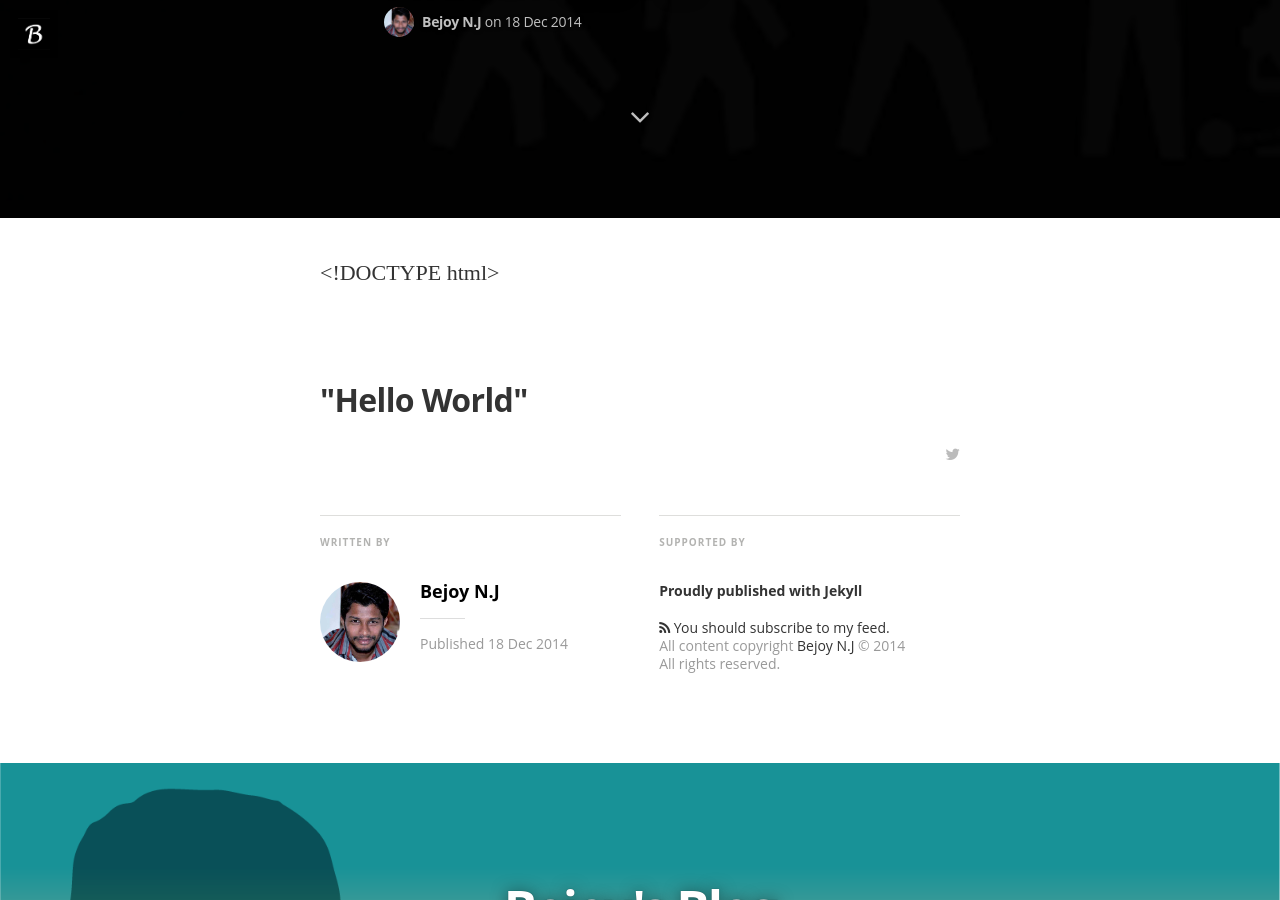
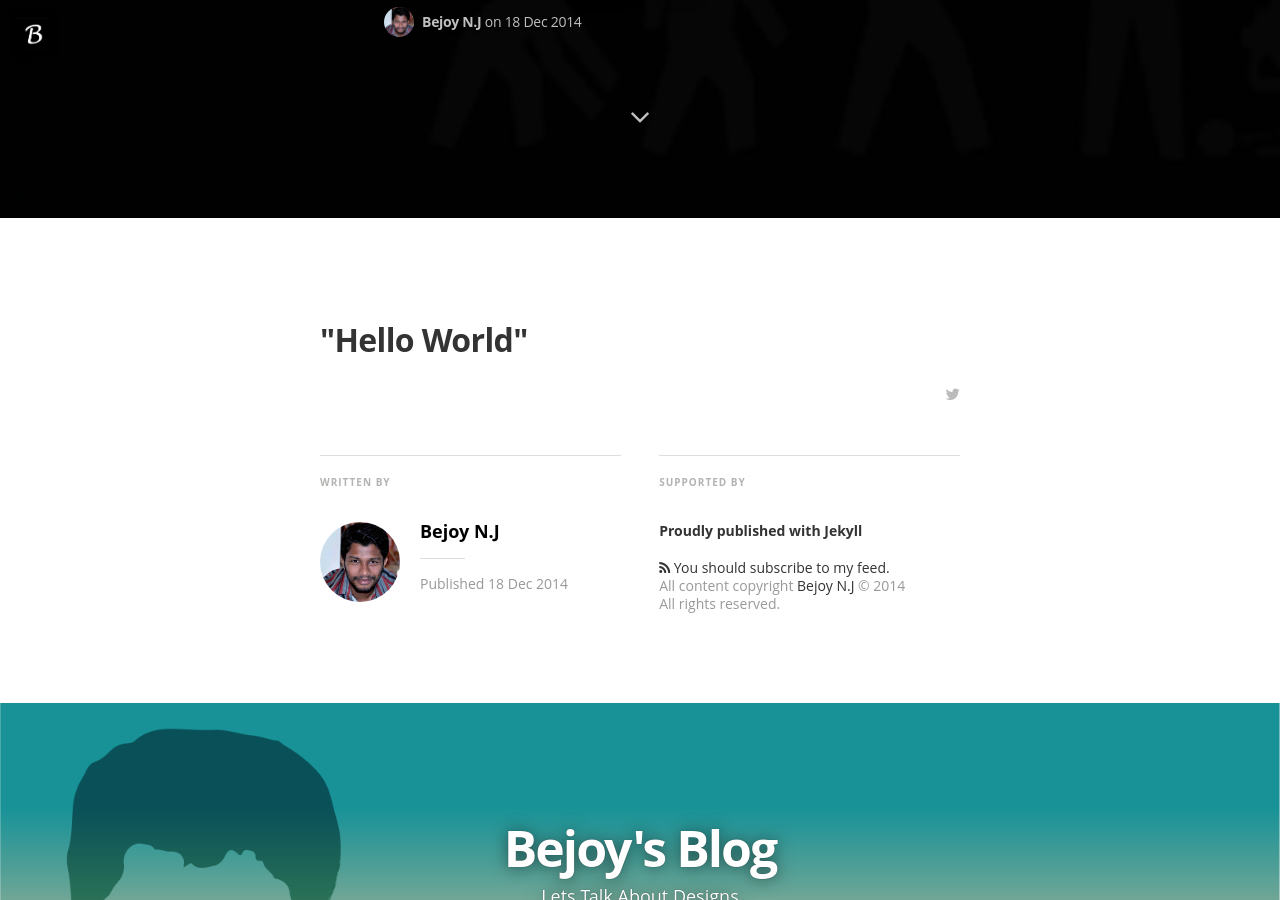
Before and after one commit to Bejoynj/bejoynj.github.io, a Jekyll site: the page built from _posts/2014-12-13-first-blogging.markdown, in a window 1280 px wide and 900 px high, scrolled down 682 px. Built offline with Jekyll 4.4.1, drawn with Linux system fonts in a browser that asks for light colours; nearby versions of some CDN libraries; some web fonts are replaced; Markdown is read by kramdown in place of the engine named in the settings.

Commit message:
first blog

```diff
--- a/_posts/2014-12-13-first-blogging.markdown
+++ b/_posts/2014-12-13-first-blogging.markdown
@@ -6,10 +6,6 @@ categories: Welcome Post
 tags: featured
 image: /assets/article_images/FirstBlog-201412-18/mobile-first-blog-image.png
 ---
-<!DOCTYPE html>
-<html>
-<head>
-<title>My Fist Blog Post</title>
-</head>
-<body><h1>"Hello World"</h1></body>
-</html>
+
+
+<h1>"Hello World"</h1>
```
